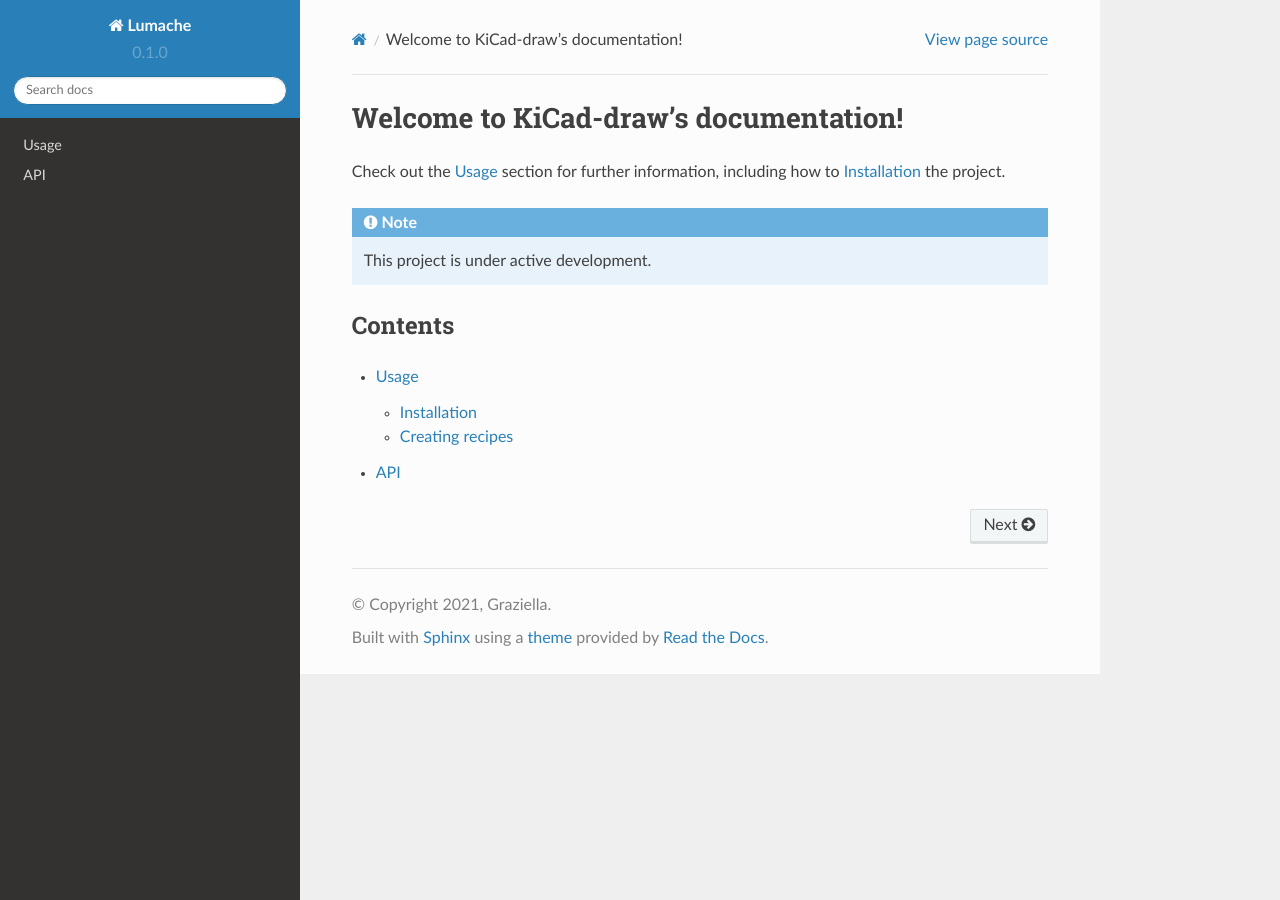
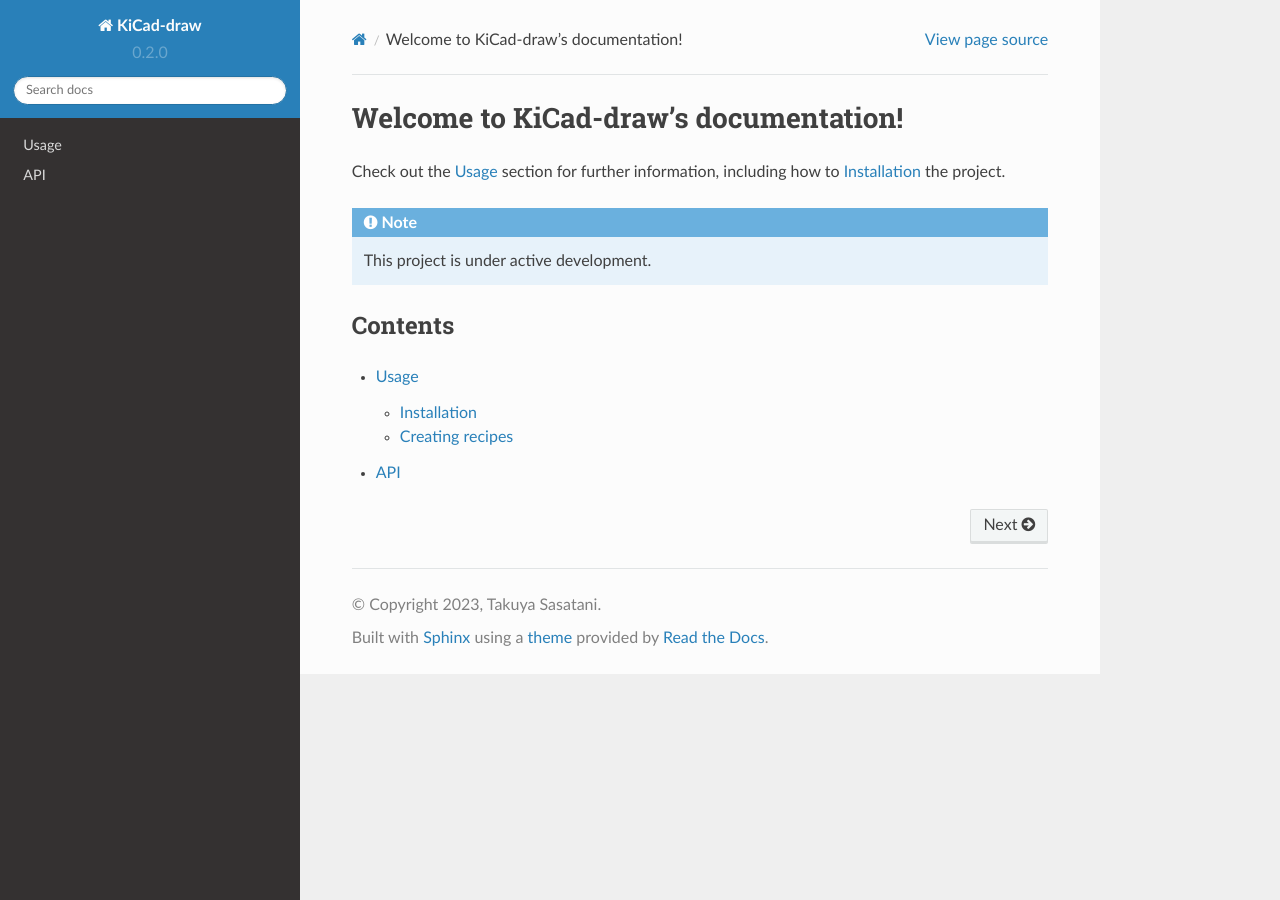
Before and after one commit to t-sasatani/KiCad-draw, a Sphinx documentation site: the page built from docs/source/index.rst, in a window 1280 px wide. Built offline with Sphinx 7.4.7 and the Read the Docs theme 2.0.0, drawn with Linux system fonts in a browser that asks for light colours.

Commit message:
Update conf.py

```diff
--- a/docs/source/conf.py
+++ b/docs/source/conf.py
@@ -2,12 +2,12 @@
 
 # -- Project information
 
-project = 'Lumache'
-copyright = '2021, Graziella'
-author = 'Graziella'
+project = 'KiCad-draw'
+copyright = '2023, Takuya Sasatani'
+author = 't-sasatani'
 
-release = '0.1'
-version = '0.1.0'
+release = '0.2'
+version = '0.2.0'
 
 # -- General configuration
 
```
